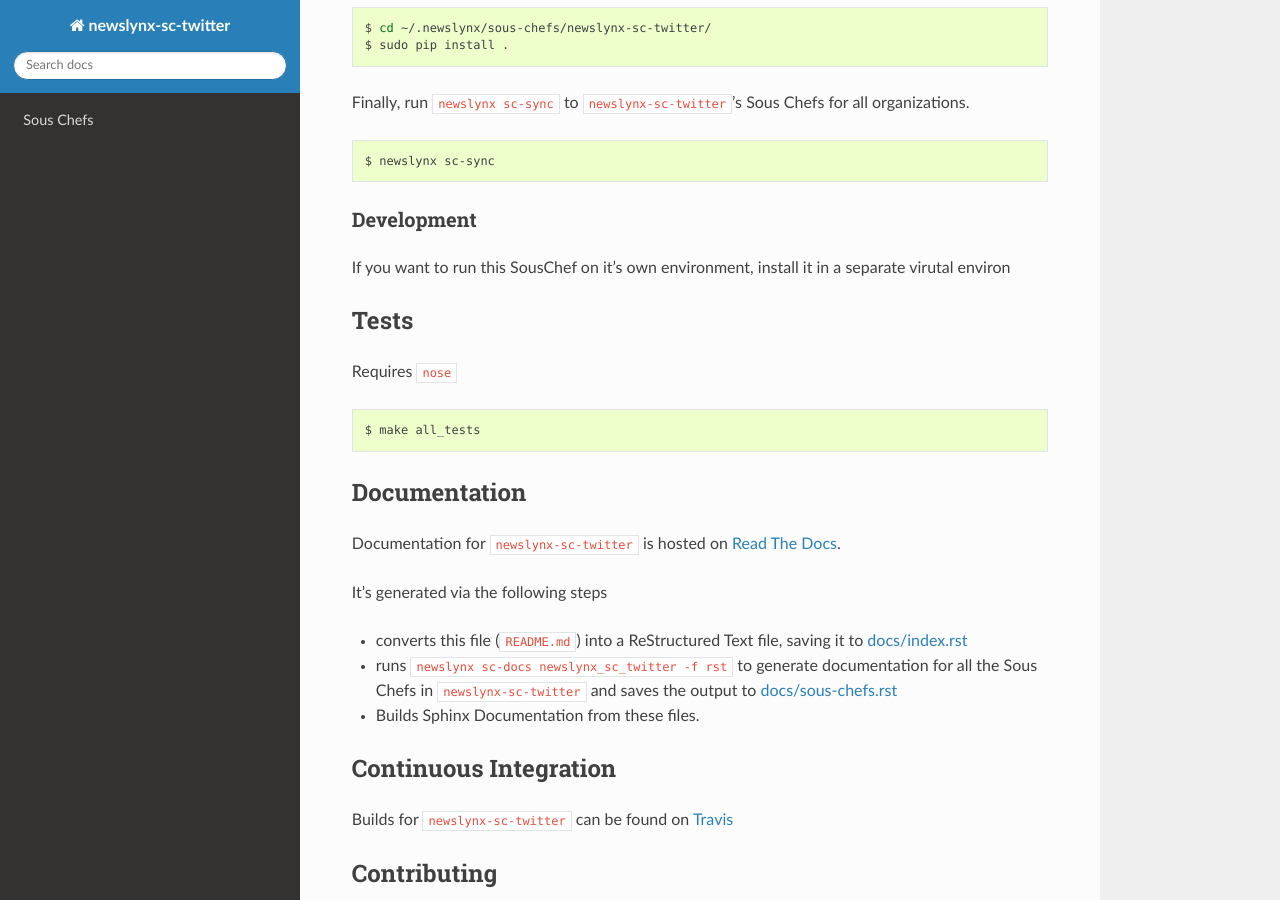
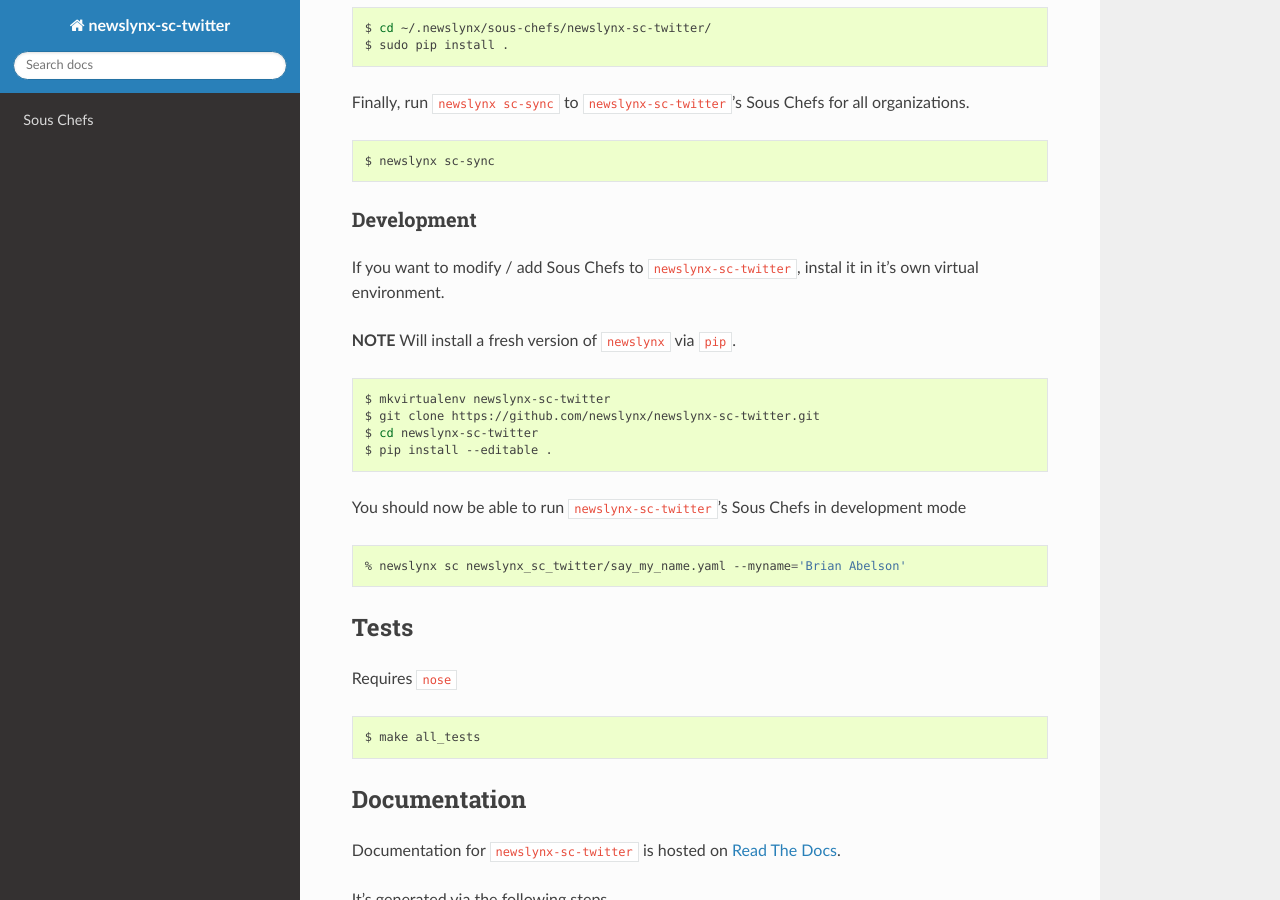
Before and after one commit to newslynx/newslynx-sc-twitter, a Sphinx documentation site: the page built from docs/index.rst, in a window 1280 px wide and 900 px high, scrolled down 646 px. Built offline with Sphinx 7.4.7 and the Read the Docs theme 2.0.0, drawn with Linux system fonts in a browser that asks for light colours; pages that are not in the unit, such as notebooks, are missing from menus.

Commit message:
=Auto update at Sun_Aug_23_13_16_05_2015

```diff
--- a/docs/index.rst
+++ b/docs/index.rst
@@ -41,8 +41,24 @@
 Development
 ~~~~~~~~~~~
 
-If you want to run this SousChef on it's own environment, install it in
-a separate virutal environ
+If you want to modify / add Sous Chefs to ``newslynx-sc-twitter``,
+instal it in it's own virtual environment.
+
+**NOTE** Will install a fresh version of ``newslynx`` via ``pip``.
+
+.. code:: bash
+
+    $ mkvirtualenv newslynx-sc-twitter
+    $ git clone https://github.com/newslynx/newslynx-sc-twitter.git
+    $ cd newslynx-sc-twitter
+    $ pip install --editable .
+
+You should now be able to run ``newslynx-sc-twitter``'s Sous Chefs in
+development mode
+
+.. code:: bash
+
+    % newslynx sc newslynx_sc_twitter/say_my_name.yaml --myname='Brian Abelson'
 
 Tests
 -----
```
Also changed, not shown: README.md (+16 -1 lines).
